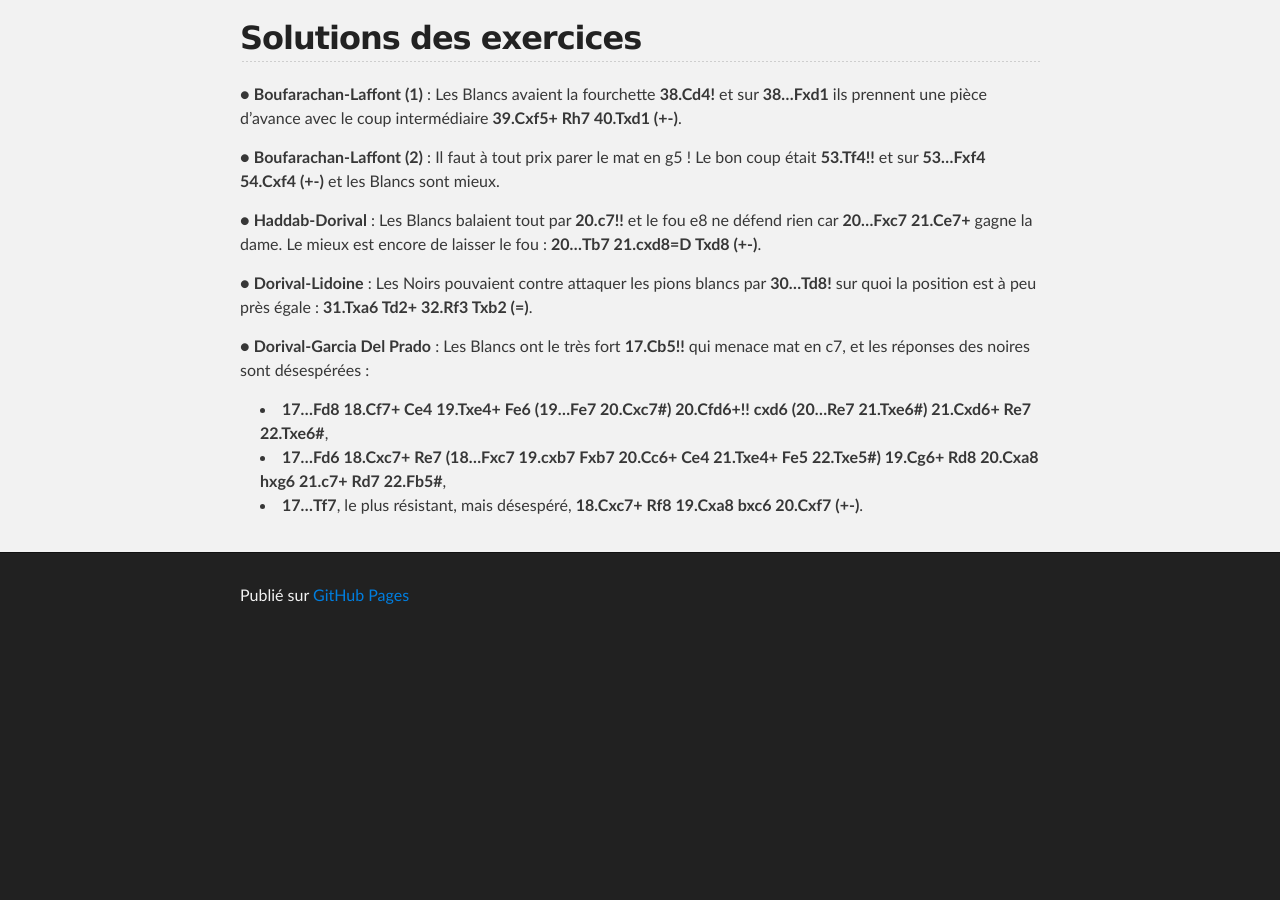
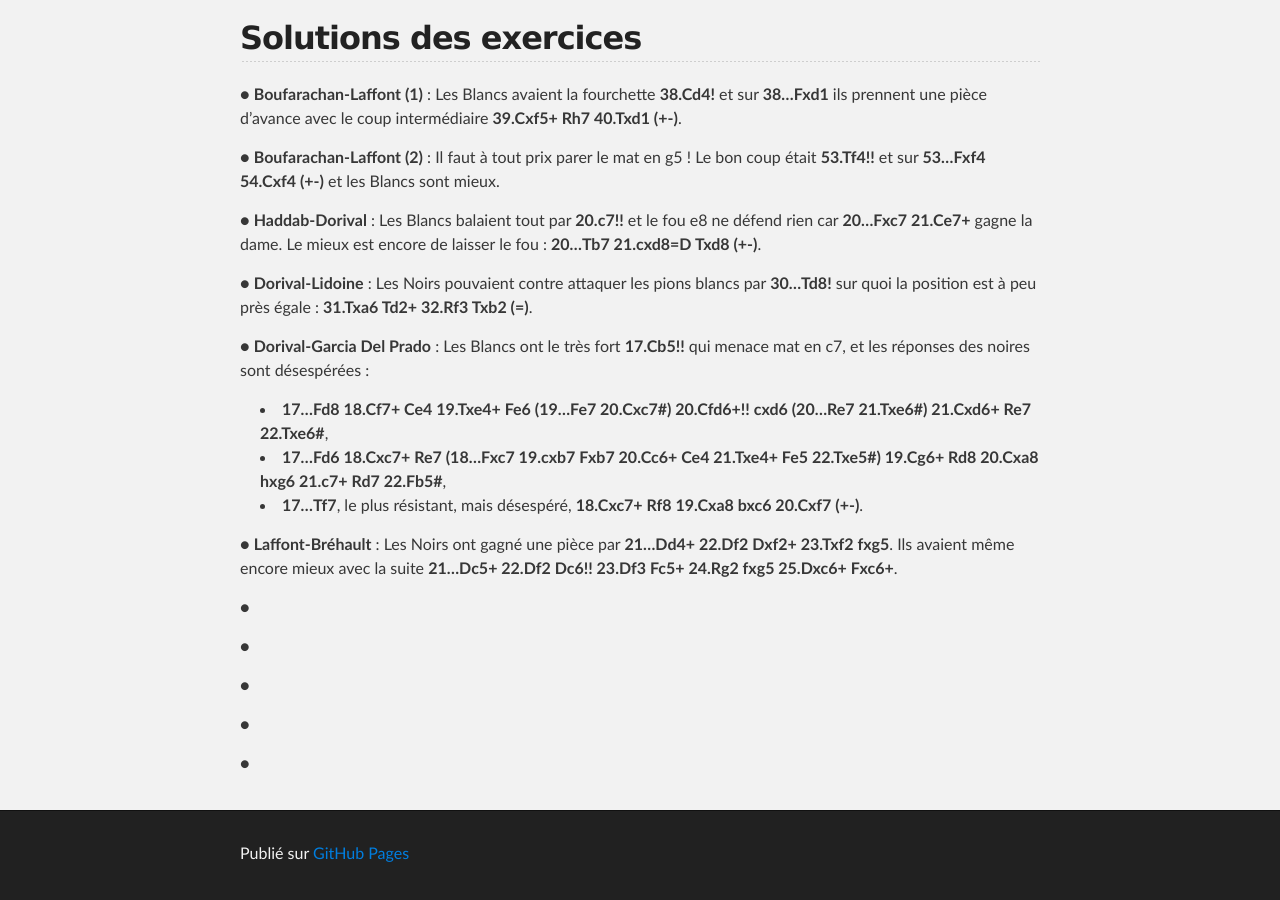
Before and after one commit to echiquier-villeneuve-tolosane/echiquier-villeneuve-tolosane.github.io, a Jekyll site: the page built from exercices.md, in a window 1280 px wide and 900 px high, scrolled down 15041 px. Built offline with Jekyll 4.4.1, drawn with Linux system fonts in a browser that asks for light colours; nearby versions of some CDN libraries; before the commit the page ends 15683 px from its top, so only the background shows below that.

Commit message:
Updated exercices.md

```diff
--- a/exercices.md
+++ b/exercices.md
@@ -236,3 +236,15 @@
 - **17...Fd8 18.Cf7+ Ce4 19.Txe4+ Fe6 (19...Fe7 20.Cxc7#) 20.Cfd6+!! cxd6 (20...Re7 21.Txe6#) 21.Cxd6+ Re7 22.Txe6#**,
 - **17...Fd6 18.Cxc7+ Re7 (18...Fxc7 19.cxb7 Fxb7 20.Cc6+ Ce4 21.Txe4+ Fe5 22.Txe5#) 19.Cg6+ Rd8 20.Cxa8 hxg6 21.c7+ Rd7 22.Fb5#**,
 - **17...Tf7**, le plus résistant, mais désespéré, **18.Cxc7+ Rf8 19.Cxa8 bxc6 20.Cxf7 (+-)**.
+
+&#9679; **Laffont-Bréhault** : Les Noirs ont gagné une pièce par **21...Dd4+ 22.Df2 Dxf2+ 23.Txf2 fxg5**. Ils avaient même encore mieux avec la suite **21...Dc5+ 22.Df2 Dc6!! 23.Df3 Fc5+ 24.Rg2 fxg5 25.Dxc6+ Fxc6+**.
+
+&#9679;
+
+&#9679;
+
+&#9679;
+
+&#9679;
+
+&#9679;
```
